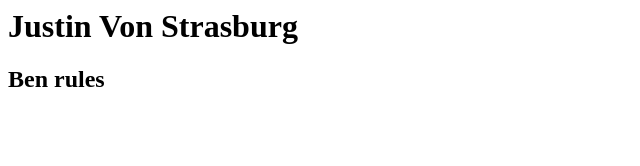
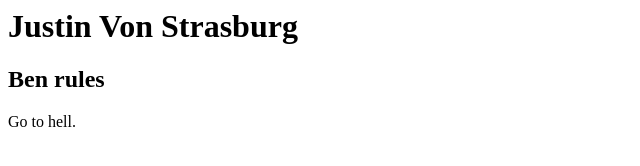
Before and after one commit to timbouchard/git-better, a plain HTML site: page index.html in a window 1280 px wide. Shown: the full height of the page, 0-640 px from the left. Drawn offline with Linux system fonts and the light colour scheme.

Commit message:
Added - Go to hell-

```diff
--- a/index.html
+++ b/index.html
@@ -1,2 +1,3 @@
 <h1>Justin Von Strasburg</h1>
 <h2>Ben rules</h2>
+<p>Go to hell.</p>
```
